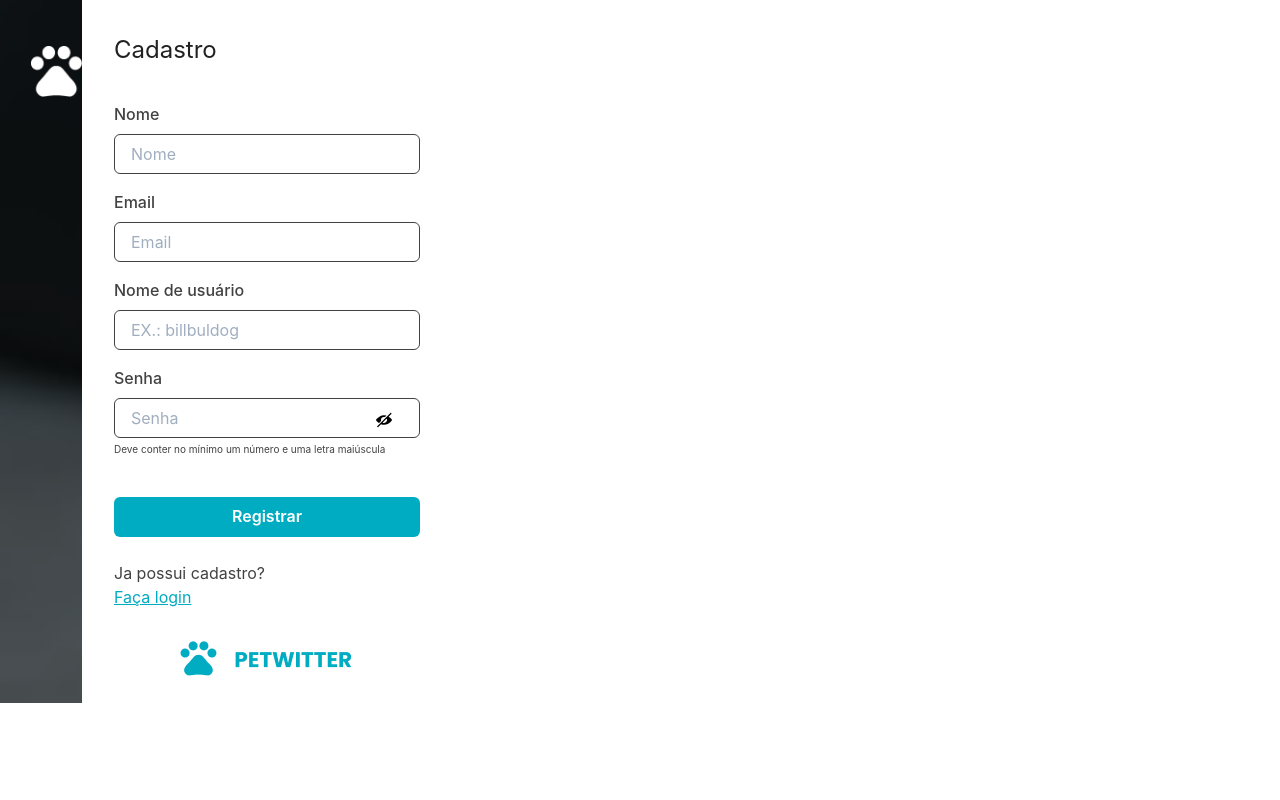
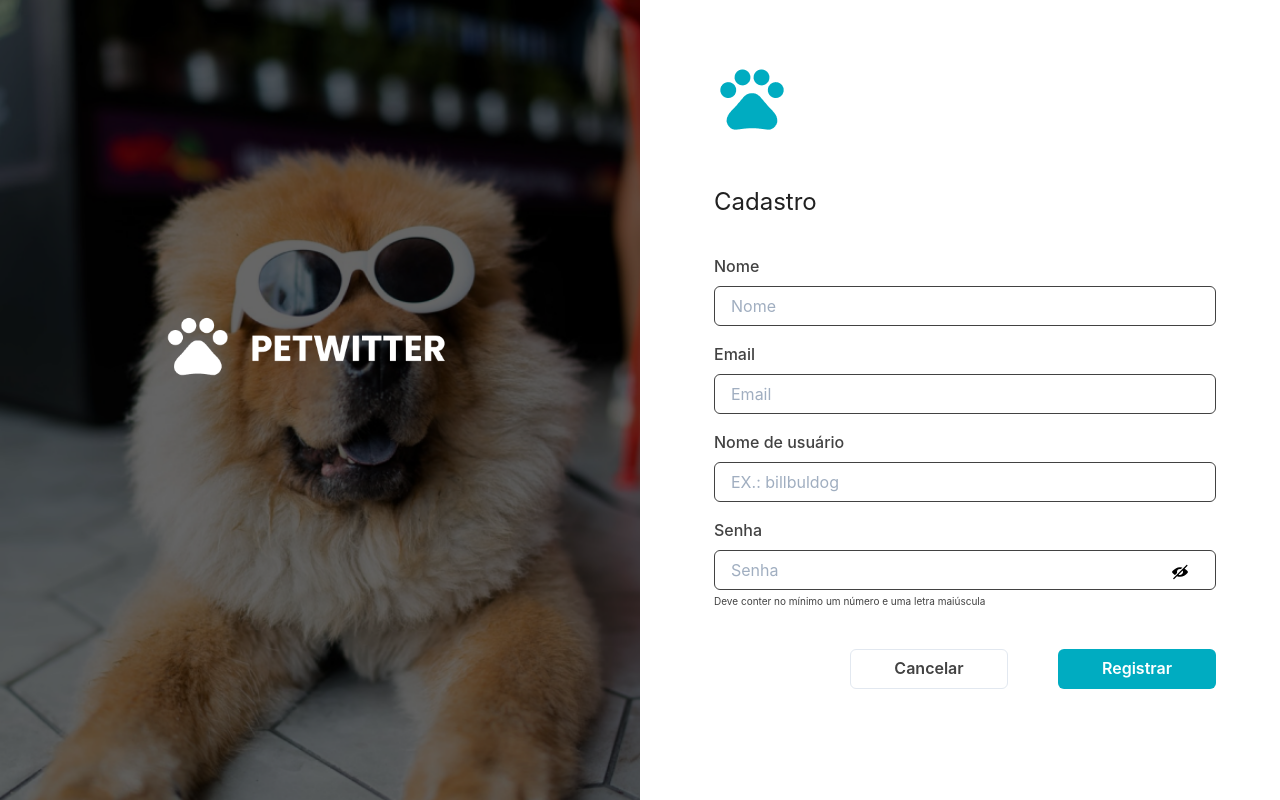
Before and after one commit to LukaVieira1/FinalProject-Petwitter, a React (Create React App) app: page /register in a window 1280 px wide. Built offline with nearby package versions, Linux system fonts and the light colour scheme; no server answers.

Commit message:
WIP: Ajuste em botões da tela de registro (mobile/desktop)

```diff
--- a/src/routes/Register.js
+++ b/src/routes/Register.js
@@ -41,13 +41,24 @@ function Login() {
     <>
       <Flex direction={["column", "row"]}>
         <Flex
+          width={["flex", "50%"]}
+          height={["flex", "100vh"]}
           backgroundSize={"cover"}
           backgroundRepeat={"no-repeat"}
-          backgroundImage="url('images/registerBG.png')"
+          backgroundImage={[
+            "url('images/registerBG.png')",
+            "url('images/fullRegisterBG.png')",
+          ]}
           direction={["column"]}
-          p={["45px 0 25px 30px"]}
+          p={["45px 0 25px 30px", "309px 187px 308px 162px"]}
         >
           <Image
+            display={["none", "flex"]}
+            src="images/whiteLogo.png"
+            alt="logo"
+          />
+          <Image
+            display={["flex", "none"]}
             width={["52px"]}
             height={["52px"]}
             src="images/WhitestepSymbol.png"
@@ -55,10 +66,20 @@ function Login() {
           />
         </Flex>
         <Flex
-          p={["30px 32px 24px 32px"]}
+          width={["100%", "50%"]}
+          p={["30px 32px 24px 32px", "60px 64px 50px 74px"]}
           direction={["column"]}
           alignItems={"center"}
         >
+          <Image
+            alignSelf={"flex-start"}
+            display={["none", "flex"]}
+            width={["76px"]}
+            height={["76px"]}
+            src="images/cyanStepSymbol.png"
+            alt="stepSymbol"
+            mb={["46px"]}
+          />
           <Text
             color={["#212121"]}
             fontSize={["24px"]}
@@ -125,22 +146,43 @@ function Login() {
             <Text fontSize={["10px"]} mt={["4px"]}>
               Deve conter no mínimo um número e uma letra maiúscula{" "}
             </Text>
-            <ReachLink to="/feed">
+            {/* TODO: Waiting figma instructions for this route */}
+            <Flex justify={("flex-start", "flex-end")} wrap={"wrap"}>
+              <ReachLink to="/???">
+                <Button
+                  mr={"50px"}
+                  display={["none", "flex"]}
+                  variant="outline"
+                  mt="40px"
+                  width={["100%", "158px"]}
+                  height={["40px"]}
+                  type="submit"
+                >
+                  Cancelar
+                </Button>
+              </ReachLink>
+              <ReachLink to="/login">
                 <Button
                   variant="solid"
                   mt="40px"
-                width={["100%"]}
+                  width={["100%", "158px"]}
                   height={["40px"]}
                   type="submit"
                 >
                   Registrar
                 </Button>
               </ReachLink>
+            </Flex>
           </FormControl>
-          <Text mt={["24px"]} alignSelf={["flex-start"]}>
+          <Text
+            display={["flex", "none"]}
+            mt={["24px"]}
+            alignSelf={["flex-start"]}
+          >
             Ja possui cadastro?
           </Text>
           <Link
+            display={["flex", "none"]}
             textDecoration={["underline"]}
             color="cyan.400"
             alignSelf={["flex-start"]}
@@ -149,12 +191,6 @@ function Login() {
           >
             Faça login
           </Link>
-          <Image
-            mt={["27px"]}
-            width={["180px"]}
-            src={["images/cyanLogo.png"]}
-            alt="petwitterLogo"
-          />
         </Flex>
       </Flex>
     </>
```
Also changed, not shown: public/images/fullRegisterBG.png (added). Lines whose indentation alone changed are shown as unchanged.
